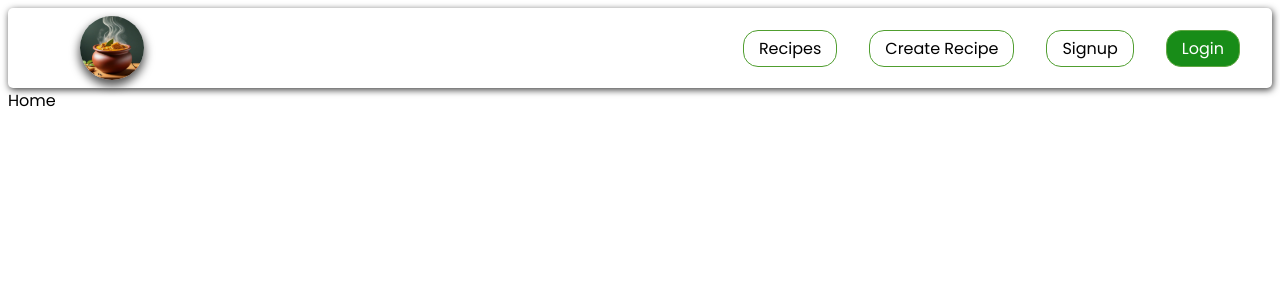
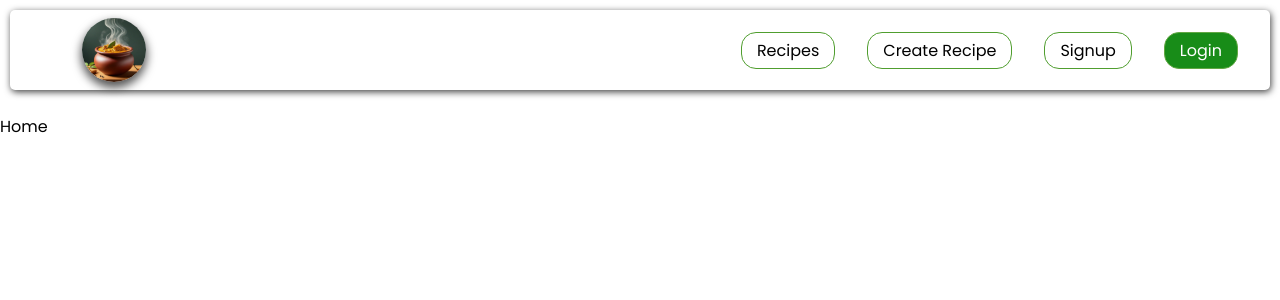
Before and after one commit to rithakith/RecipeApp, a React (Vite) app: page / in a window 1280 px wide. Shown: the top 300 px of the page. Built offline with nearby package versions, Linux system fonts and the light colour scheme.

Commit message:
styling updates

```diff
--- a/src/components/Navbar/Navbar.css
+++ b/src/components/Navbar/Navbar.css
@@ -2,6 +2,7 @@
   padding: 0.5rem 2rem;
   border-radius: 5px;
   box-shadow: 1px 2px 7px 0px rgba(0, 0, 0, 0.75);
+  margin: 10px 10px 1.5rem;
 }
 
 #navUL {
@@ -55,11 +56,11 @@
   text-underline-offset: 5px; /* Adjust the value as needed */
 }
 
-#loginButtonNavbar{
+#loginButtonNavbar {
   background-color: green;
   color: white;
   border: "none";
-  opacity:0.9;
+  opacity: 0.9;
 }
 
 #loginButtonNavbar:hover {
--- a/src/index.css
+++ b/src/index.css
@@ -1,7 +1,8 @@
 @import url("https://fonts.googleapis.com/css2?family=Poppins:ital,wght@0,100;0,200;0,300;0,400;0,500;0,600;0,700;0,800;0,900;1,100;1,200;1,300;1,400;1,500;1,600;1,700;1,800;1,900&family=Roboto:ital,wght@0,400;0,500;1,400&display=swap");
 
 * {
-    font-family: "Poppins", sans-serif;
-    font-weight: 400;
-    font-style: normal;
-  }
+  font-family: "Poppins", sans-serif;
+  font-weight: 400;
+  font-style: normal;
+  margin: 0;
+}
```
